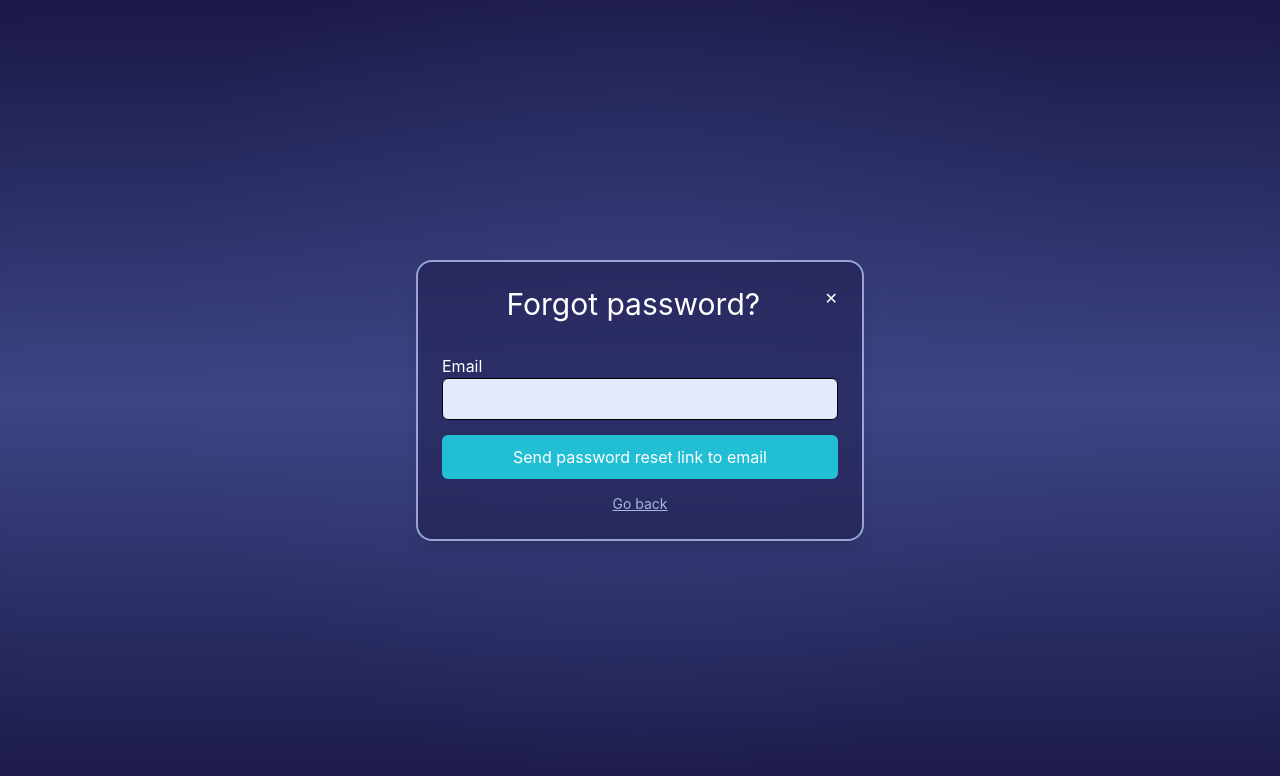
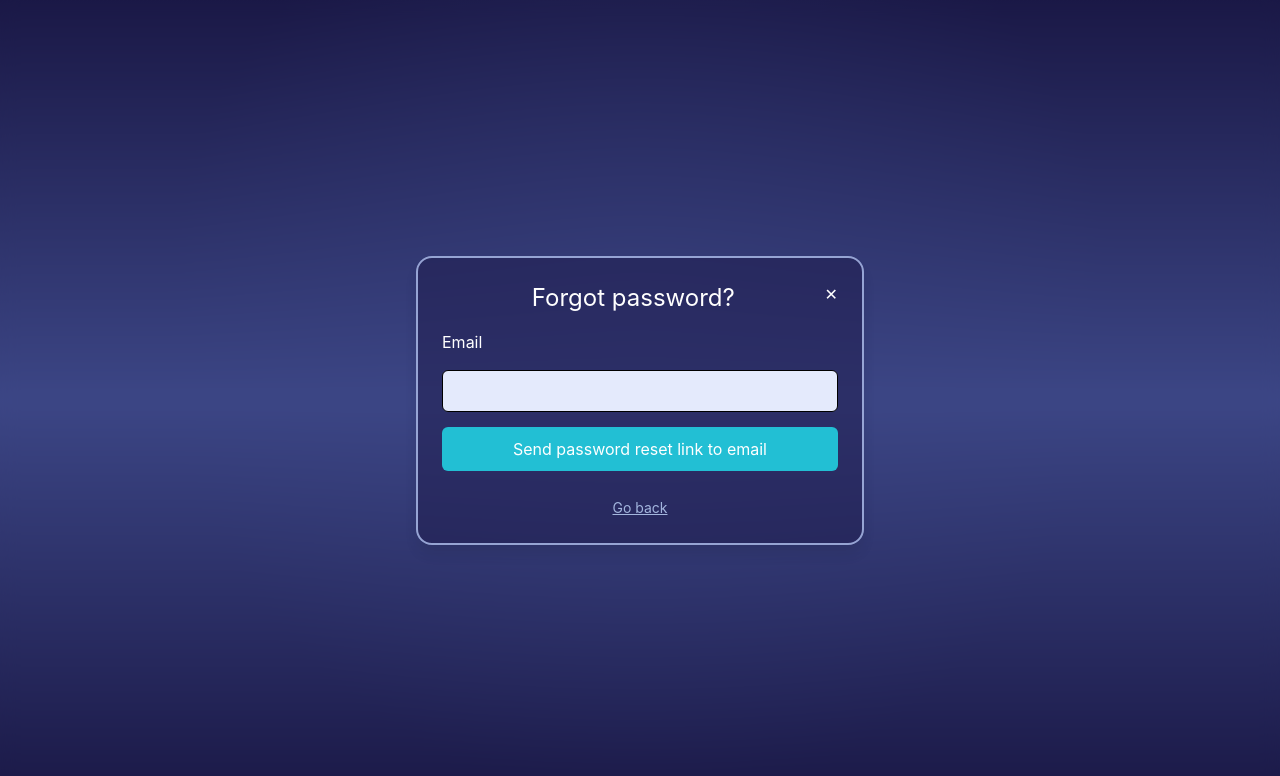
Before and after one commit to valttku/sote2035, a Next.js app in the folder client/: page /forgot-password in a window 1280 px wide. Shown: the top 776 px of the page. Built offline with nearby package versions, Linux system fonts and the light colour scheme.

Commit message:
fixed issue in forgot password page

```diff
--- a/client/src/app/forgot-password/page.tsx
+++ b/client/src/app/forgot-password/page.tsx
@@ -28,7 +28,6 @@ export default function ForgotPasswordPage() {
 
       if (!res.ok) throw new Error("Server error");
 
-      // Response is intentionally generic
       await res.json();
       setDone(true);
     } catch {
@@ -38,36 +37,36 @@ export default function ForgotPasswordPage() {
     }
   }
 
-  if (done) {
   return (
-      <main className="p-6 max-w-md mx-auto">
-        <h1 className="text-xl font-bold mb-2">Check your email</h1>
-
+    <main className="flex items-center justify-center min-h-screen">
+      <Modal onClose={() => console.log("Modal closed")}>
+        {done ? (
+          <div className="text-center">
+            <h1 className="text-xl mb-2">Check your email</h1>
             <p className="mb-4">
-          If an account exists for this email, a password reset link has been
-          sent.
+              If an account exists for this email, a password reset link has
+              been sent.
             </p>
-
             <a href="/login" className="text-sm text-blue-600 underline">
               Back to login
             </a>
-      </main>
-    );
-  }
+          </div>
+        ) : (
+          <form onSubmit={handleSubmit} className="space-y-4">
+            <h1 className="text-2xl text-center mb-4">
+              Forgot password?
+            </h1>
 
-  return (
-    <main className="flex flex-col items-center justify-center min-h-screen">
-      <Modal>
-        <form onSubmit={handleSubmit} className="space-y-2">
-          <h1 className="text-3xl mb-8 text-center">Forgot password?</h1>
-
-          <label htmlFor="email">Email</label>
+            <label htmlFor="email" className="block text-left">
+              Email
+            </label>
             <input
+              id="email"
               type="email"
               required
               value={email}
               onChange={(e) => setEmail(e.target.value)}
-            className="border p-2 w-full"
+              className="border p-2 w-full rounded"
             />
 
             <button
@@ -77,15 +76,16 @@ export default function ForgotPasswordPage() {
             >
               {loading ? "Sending..." : "Send password reset link to email"}
             </button>
-        </form>
 
             {error && <p className="text-red-600 text-sm mt-2">{error}</p>}
 
-        <div className="text-center mt-3">
+            <div className="text-center mt-2">
               <a href="/login" className="text-sm text-[#c3dafe]/80 underline">
                 Go back
               </a>
             </div>
+          </form>
+        )}
       </Modal>
     </main>
   );
```
Lines whose indentation alone changed are shown as unchanged.
